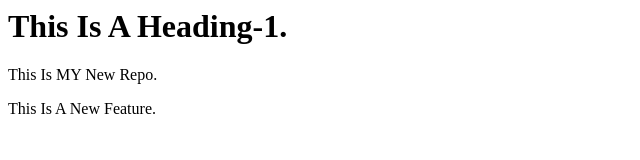
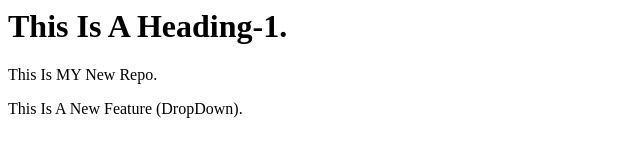
Before and after one commit to Hanshraz07/LOCAL-REPO, a plain HTML site: page index.html in a window 1280 px wide. Shown: the whole page, without its empty margins (0-640 px from the left). Drawn offline with Linux system fonts and the light colour scheme.

Commit message:
Add DropDown

```diff
--- a/index.html
+++ b/index.html
@@ -1,3 +1,3 @@
 <h1>This Is A Heading-1.</h1>
 <p>This Is MY New Repo.</p>
-<p>This Is A New Feature.</p>
+<p>This Is A New Feature (DropDown).</p>
```
